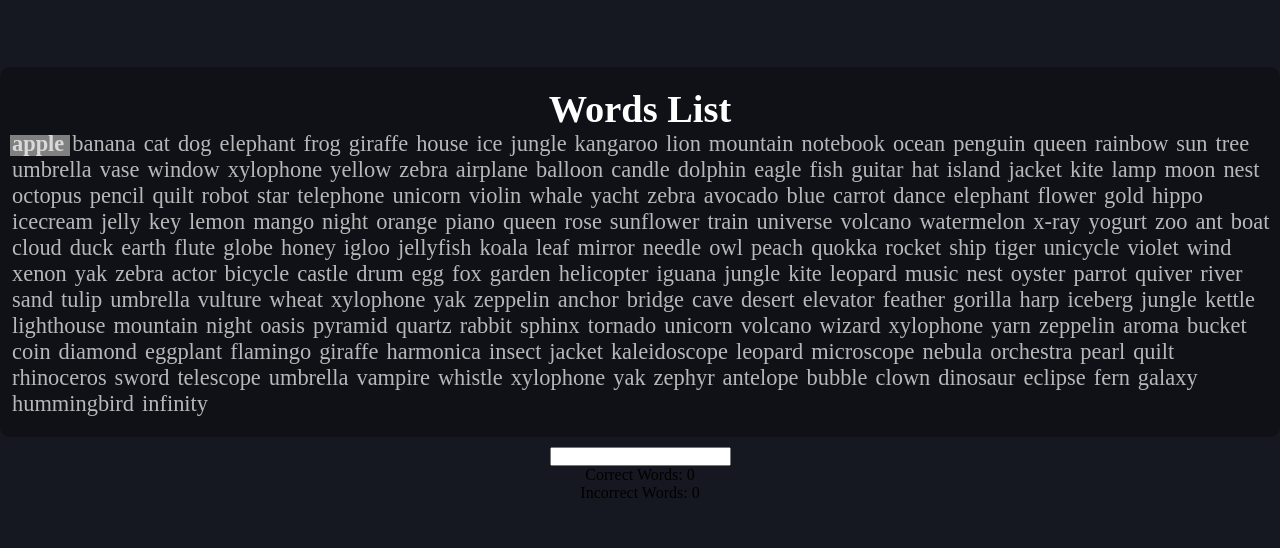
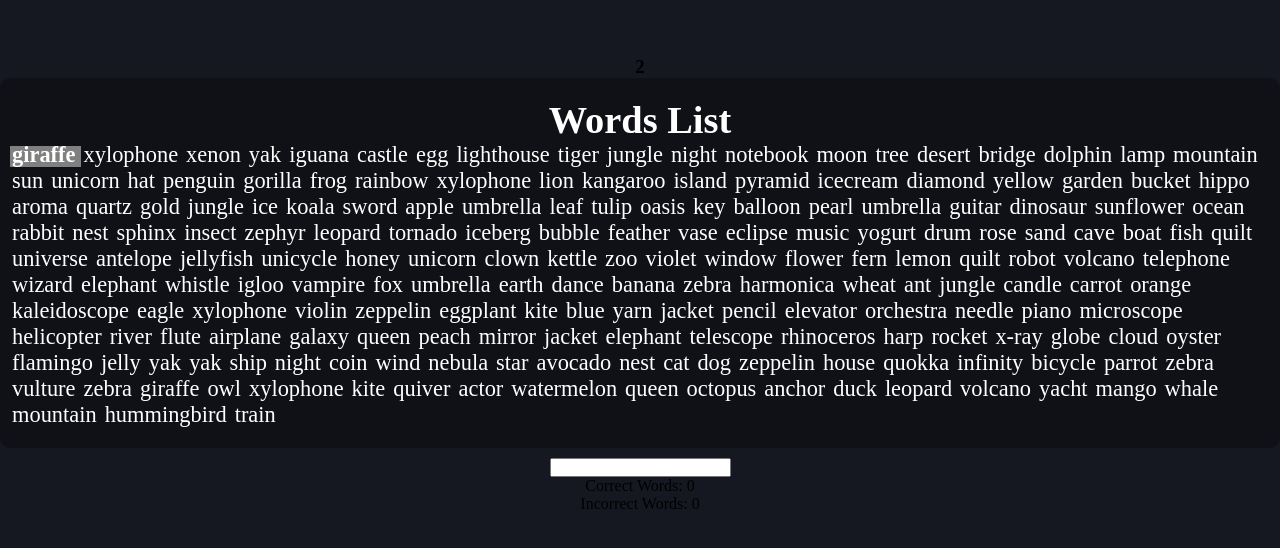
Before and after one commit to alikpashaevi/ai-assisted-speed-type, a React (Vite) app: page / in a window 1280 px wide. Shown: the part 116-664 px from the top of the page. Built offline with nearby package versions, Linux system fonts and the light colour scheme.

Commit message:
added timer few errors need to be corrected

```diff
--- a/src/App.jsx
+++ b/src/App.jsx
@@ -1,17 +1,21 @@
 import React from 'react';
-import { createBrowserRouter, Route, createRoutesFromElements, RouterProvider } from 'react-router-dom'
+import { createBrowserRouter, Route, createRoutesFromElements, RouterProvider } from 'react-router-dom';
 import MainPage from './pages/MainPage';
+import TimesUpPage from './pages/TimesUpPage'; // Import the new page
 
 const router = createBrowserRouter(
   createRoutesFromElements(
-    <Route path='/' element={<MainPage />} />
+    <>
+      <Route path='/' element={<MainPage />} />
+      <Route path='/timesup' element={<TimesUpPage />} /> {/* Add this route */}
+    </>
   )
-)
+);
 
 const App = () => {
-    return (
-      <RouterProvider router={router} />
-    );
-  };
+  return (
+    <RouterProvider router={router} />
+  );
+};
 
 export default App;
--- /dev/null
+++ b/src/components/Timer.jsx
@@ -0,0 +1,9 @@
+import React from 'react'
+
+const Timer = ({time}) => {
+  return (
+    <h3>{time}</h3>
+  )
+}
+
+export default Timer
--- a/src/components/Words.css
+++ b/src/components/Words.css
@@ -17,6 +17,5 @@
 }
 
 .word > span {
-  color: rgba(255, 255, 255, .7);
   font-size: 1.4rem;
 }
--- a/src/components/Words.jsx
+++ b/src/components/Words.jsx
@@ -1,12 +1,16 @@
 import React from 'react';
+import { useEffect, useRef, useState } from 'react';
 import './Words.css';
 
-const Words = ({ words, currentIndex, letterIndex, inputError, wordStatus }) => {
-  return (
-    <div className='words-component'>
+const Words = ({ words, currentIndex, inputError, wordStatus }) => {
+  const [firstRowWords, setFirstRowWords] = useState([]);
+
+
+return (
+  <div className='words-component'>
       <h1>Words List</h1>
       <div className="word-list">
-      {words.map((word, index) => {
+        {words.map((word, index) => {
           let backgroundColor = 'transparent';
           let color = 'white';
 
--- a/src/pages/MainPage.jsx
+++ b/src/pages/MainPage.jsx
@@ -1,7 +1,9 @@
 import React, { useEffect, useState } from 'react';
 import Words from '../components/Words';
 import InputArea from '../components/InputField';
-import  './MainPage.css';
+import './MainPage.css';
+import Timer from '../components/Timer';
+import { useNavigate } from 'react-router-dom';
 
 const MainPage = () => {
   const [words, setWords] = useState([]);
@@ -11,13 +13,39 @@ const MainPage = () => {
   const [correctWords, setCorrectWords] = useState(0);
   const [incorrectWords, setIncorrectWords] = useState(0);
   const [wordStatus, setWordStatus] = useState([]); // Array to track correctness of words
+  const [time, setTime] = useState(2);
+  const [isTimerRunning, setIsTimerRunning] = useState(false); // State to track timer start
+
+  const navigate = useNavigate(); // React Router's navigation hook
 
   useEffect(() => {
     fetch('data/words.json')
       .then((response) => response.json())
-      .then((data) => setWords(data.lowercase))
+      .then((data) => {
+        const shuffledWords = data.lowercase.sort(() => Math.random() - 0.5);
+        setWords(shuffledWords);
+      })
       .catch((error) => console.error('Error fetching data:', error));
   }, []);
+
+
+  useEffect(() => {
+    let timer;
+    if (isTimerRunning && time > 0) {
+      timer = setTimeout(() => {
+        setTime(time - 1);
+      }, 1000);
+    } else if (time === 0) {
+      navigate('/timesup'); // Pass the wpm to the TimesUpPage
+    }
+    return () => clearTimeout(timer);
+  }, [isTimerRunning, time, correctWords, incorrectWords, navigate]);
+
+  const startTimer = () => {
+    if (!isTimerRunning) {
+      setIsTimerRunning(true);
+    }
+  };
 
   const checkWord = (inputWord) => {
     if (words[currentIndex] === inputWord.trim()) {
@@ -31,10 +59,10 @@ const MainPage = () => {
     }
     setCurrentIndex((prevIndex) => prevIndex + 1);
     setLetterIndex(0); // Reset letter index for next word
-
   };
 
   const checkLetter = (inputLetter) => {
+    startTimer(); // Start timer when the first letter is entered
     if (inputLetter === words[currentIndex][letterIndex]) {
       setLetterIndex((prevIndex) => prevIndex + 1);
       setInputError(false); // Correct letter, no error
@@ -51,6 +79,7 @@ const MainPage = () => {
 
   return (
     <div className='main-page'>
+      <Timer time={time} />
       <Words
         words={words}
         currentIndex={currentIndex}
@@ -63,6 +92,6 @@ const MainPage = () => {
       <div>Incorrect Words: {incorrectWords}</div>
     </div>
   );
-}
+};
 
 export default MainPage;
--- /dev/null
+++ b/src/pages/TimesUpPage.jsx
@@ -0,0 +1,17 @@
+import React from 'react';
+import { useLocation } from 'react-router-dom';
+
+const TimesUpPage = () => {
+  const location = useLocation();
+  const { wpm } = location.state || {}; // Extract wpm from location.state
+
+  return (
+    <div>
+      <h1>Time's Up!</h1>
+      <p>Your typing session has ended.</p>
+      <p>Your WPM (Words Per Minute): {wpm}</p>
+    </div>
+  );
+};
+
+export default TimesUpPage;
```
Also changed, not shown: src/components/TImer.css (added).
